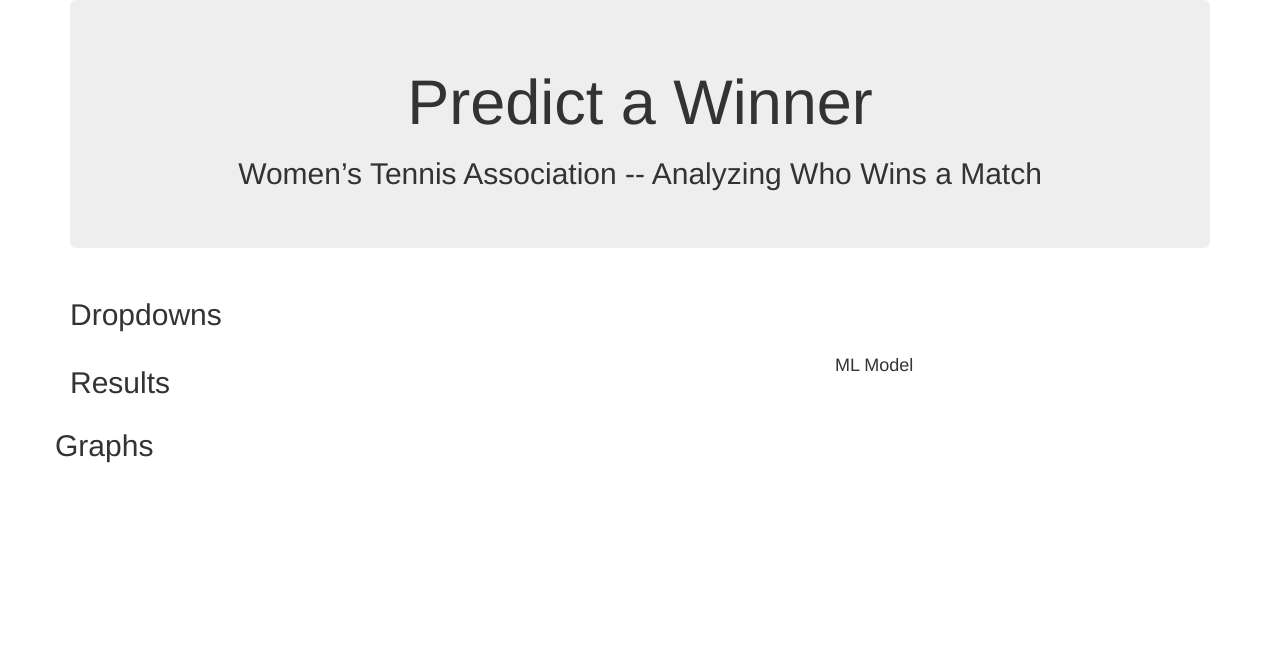
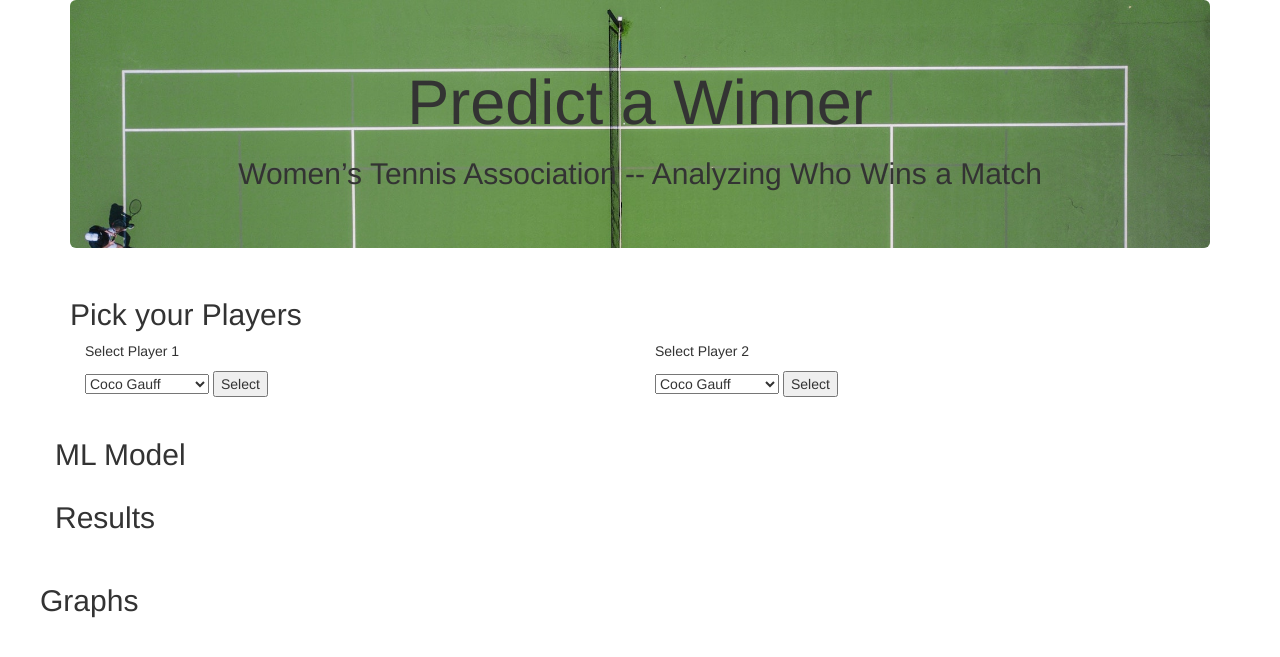
Before and after one commit to Pandas-Friend/WTA-Predictions, a Flask app: page / in a window 1280 px wide. Shown: the top 657 px of the page. Run offline with Flask 2, Linux system fonts and the light colour scheme; some libraries are stand-ins or nearby versions.

Commit message:
adding static files and updated app.py and index.html

```diff
--- a/flask_web_app/app.py
+++ b/flask_web_app/app.py
@@ -38,13 +38,25 @@
 # def input():
 #       return render_template("input.html", players = players.query.with_entities(players.full_name, players.last_name).distinct().where(players.ranking < 150).order_by(players.last_name))
 
-@app.route('/login', methods=['GET', 'POST'])
-def login():
+@app.route('/playerone', methods=['GET', 'POST'])
+def playerone():
     if request.method == "POST":
-        car_brand = request.form.get("cars", None)
-        if car_brand!=None:
-            return render_template("dropdown.html", car_brand = car_brand)
-    return render_template("dropdown.html")
+        player_1 = request.form.get("playerone", None)
+        if player_1!=None:
+            return render_template("index.html", player_1 = player_1)
+    return render_template("index.html")
+
+@app.route('/playertwo', methods=['GET', 'POST'])
+def playertwo():
+    if request.method == "POST":
+        player_2 = request.form.get("playertwo", None)
+        if player_2!=None:
+            return render_template("index.html", player_2 = player_2)
+    return render_template("index.html")
+
+@app.route('/reset')
+def reset():
+    return render_template("index.html")
 
 # @app.route('/cars', methods=['POST', 'GET'])
 # def handle_cars():
--- /dev/null
+++ b/flask_web_app/static/css/style.css
@@ -0,0 +1,4 @@
+.jumbotron {
+  background-image: url(../images/court.jpg);
+  background-size: cover;
+  height: 100%;}
--- a/flask_web_app/templates/index.html
+++ b/flask_web_app/templates/index.html
@@ -4,7 +4,8 @@
     <meta charset="UTF-8">
     <meta http-equiv="X-UA-Compatible" content="IE=edge">
     <meta name="viewport" content="width=device-width, initial-scale=1.0">
-    <title>Mission to Mars</title>
+    <title>Predict a Winner</title>
+    <link rel="stylesheet" href="static/css/style.css">
     <link rel="stylesheet" href="https://maxcdn.bootstrapcdn.com/bootstrap/3.3.7/css/bootstrap.min.css">
 </head>
 <body>
@@ -16,25 +17,64 @@
             Analyzing Who Wins a Match
             </h2>
       </div>
-      <!-- Add section for Mars News -->
       <div class="row" id="Pick your players">
         <div class="col-md-12">
-            <h2>Dropdowns</h2>
-          <div class="media">
+            <h2>Pick your Players</h2>
+          <div class="col-md-6">
+            <p>Select Player 1</p>
+            <form id="form1" action="/playerone" method="POST" enctype="multipart/form-data">
+                <select id="mySelect" name = "playerone">
+                <option value="Coco Gauff">Coco Gauff</option>
+                <option value="Serena Williams">Serena Williams</option>
+                <option value="Venus Williams">Venus Williams</option>
+                <option value="Naomi Osaka">Naomi Osaka</option>
+                </select>
+                <input type="submit" value="Select">
+            </form>
+          </div>
+          <div class="col-md-6">
+            <p>Select Player 2</p>
+            <form id="form1" action="/playertwo" method="POST" enctype="multipart/form-data">
+                <select id="mySelect" name = "playertwo">
+                <option value="Coco Gauff">Coco Gauff</option>
+                <option value="Serena Williams">Serena Williams</option>
+                <option value="Venus Williams">Venus Williams</option>
+                <option value="Naomi Osaka">Naomi Osaka</option>
+                </select>
+                <input type="submit" value="Select">
+            </form>
+          </div>
+      </div>
+      <div class="row" id="picks">
+        <div class="col-md-12">
+          <div class="col-md-6">
+            <div id="result">
+                {% if player_1 is defined %}
+                You selected: {{ player_1 }}
+                {% endif %}
+             </div>
+          </div>
+          <div class="col-md-6">
+             <div id="result">
+                {% if player_2 is defined %}
+                You selected: {{ player_2 }}
+                 {% endif %}
+             </div>
           </div>
         </div>
-      </div>
+    </div>
+    <br>
+
       <!-- Section for Featured Image and Facts table -->
       <div class="row" id="Results">
-        <div class="col-md-8">
-          <h2>Results</h2>
+        <div class="col-md-12">
+          <h2>ML Model</h2>
         </div>
-        <div class="col-md-4">
-          <div class="row" id="mlmodel">
-            <h4>ML Model</h4>
-           </div>
+        <div class="col-md-12">
+          <h2>Results</h4>
         </div>
       </div>
+      <br>
       <div class="row" id="Graphs for Output">
         <div class="media">
           <div class="media-body">
```
Also changed, not shown: flask_web_app/static/images/court.jpg (added), 1 other file.
